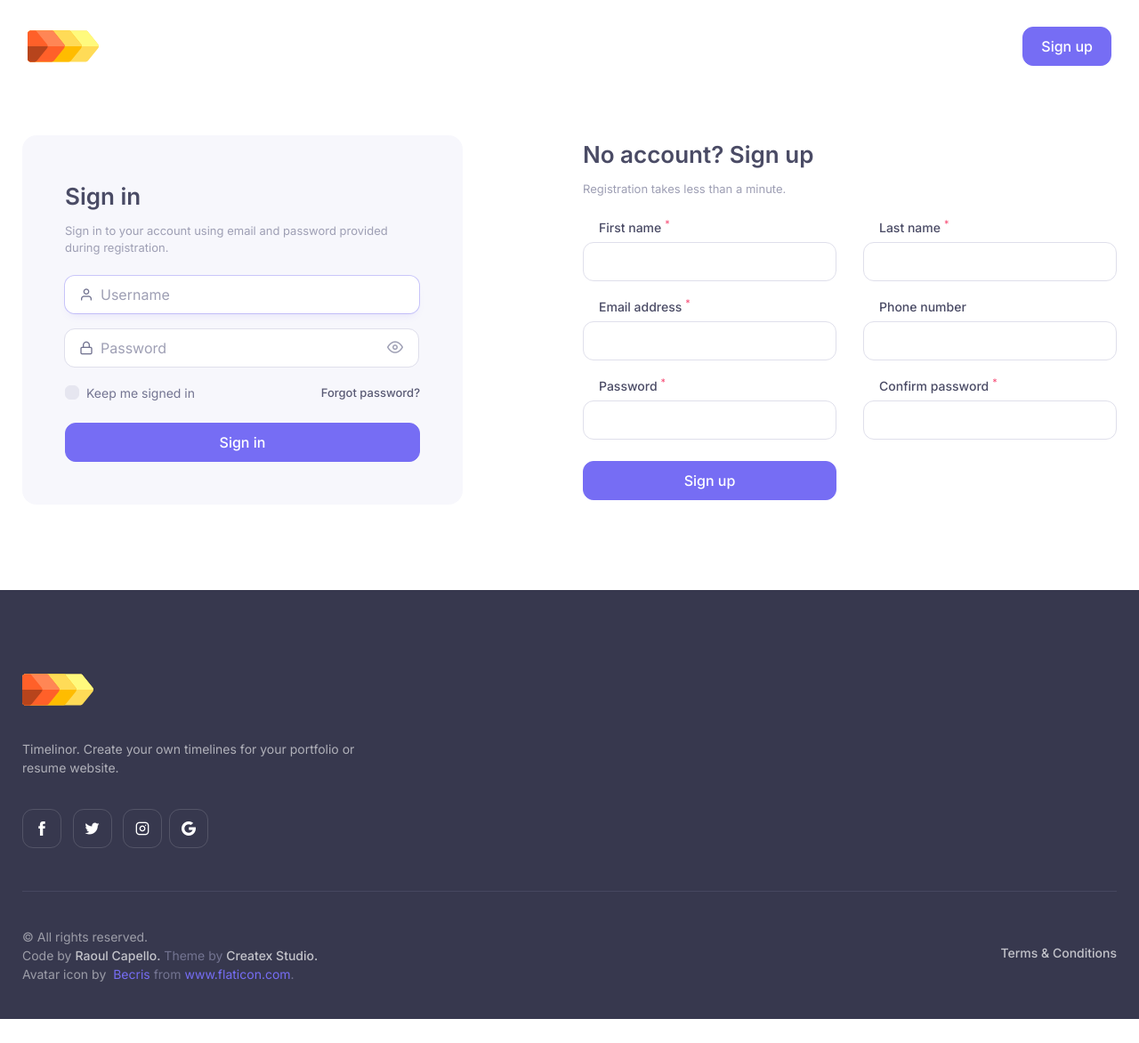
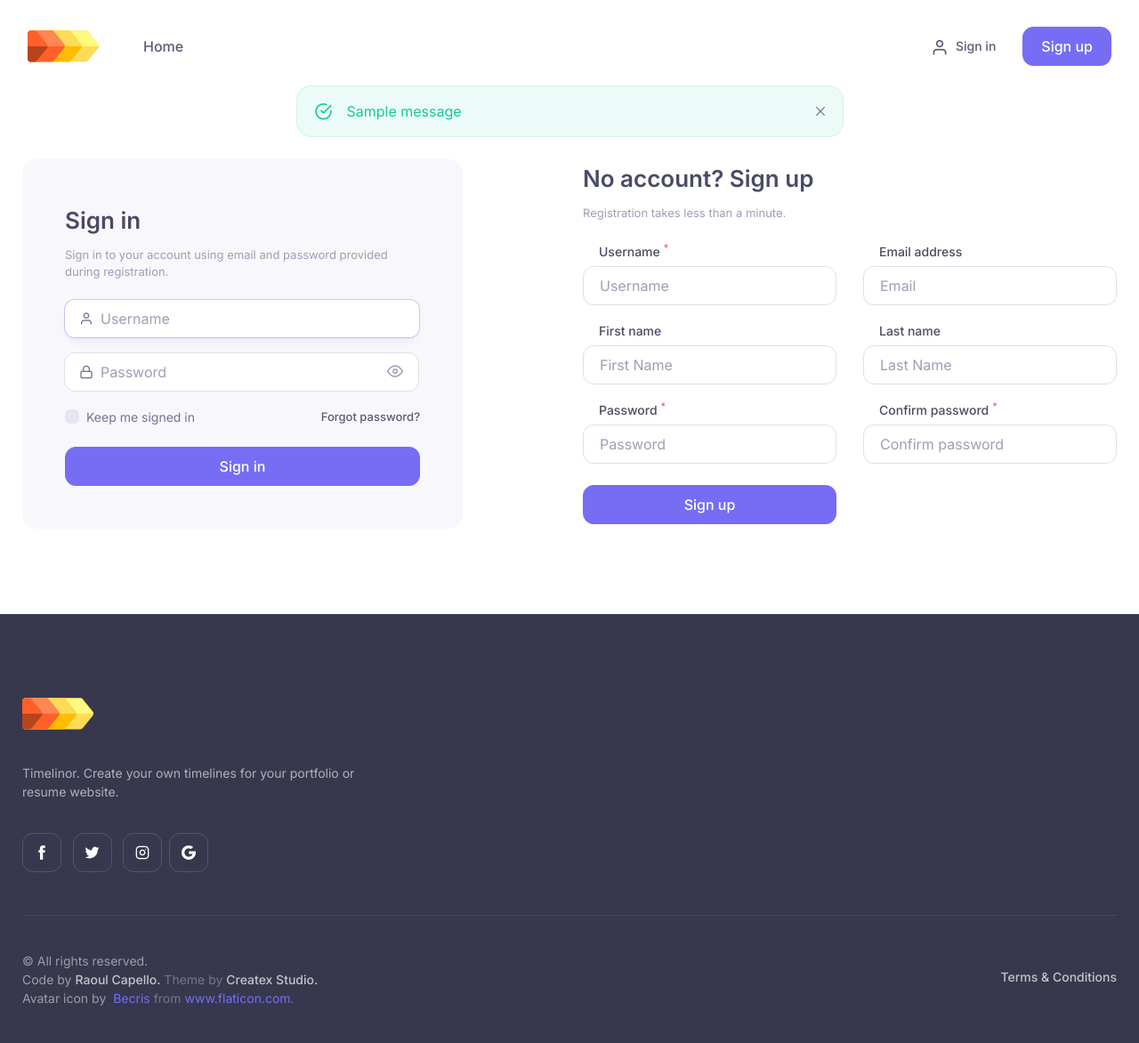
Before and after one commit to raoulcapello/timelinor, a Django app: page /accounts/login in a window 1280 px wide. Shown: the whole page at 89% size. Before the commit the page ends 1145 px from the top, so only its background shows below. Run offline with Django 3.2, Linux system fonts and the light colour scheme; tables that the repository leaves empty hold one stand-in row (values such as "Sample post"); one stand-in notice (Sample message) is shown; some libraries are stand-ins or nearby versions; some web fonts are replaced.

Commit message:
Refactor login and registration
- Enable django messages
- Add RegisterUserForm
- Optimize templates

```diff
--- /dev/null
+++ b/accounts/forms.py
@@ -0,0 +1,45 @@
+from django import forms
+from django.contrib.auth.forms import UserCreationForm
+
+from .models import User
+
+
+class RegisterUserForm(UserCreationForm):
+    def __init__(self, *args, **kwargs):
+        super().__init__(*args, **kwargs)
+        # Add form-control class to all visible fields
+        for visible in self.visible_fields():
+            visible.field.widget.attrs['class'] = 'form-control'
+
+    username = forms.CharField(
+        widget=forms.TextInput(attrs={'placeholder': 'Username'})
+    )
+    email = forms.EmailField(
+        required=False,
+        widget=forms.EmailInput(attrs={'placeholder': 'Email'}),
+    )
+    first_name = forms.CharField(
+        required=False,
+        widget=forms.TextInput(attrs={'placeholder': 'First Name'}),
+    )
+    last_name = forms.CharField(
+        required=False,
+        widget=forms.TextInput(attrs={'placeholder': 'Last Name'}),
+    )
+    password1 = forms.CharField(
+        widget=forms.PasswordInput(attrs={'placeholder': 'Password'})
+    )
+    password2 = forms.CharField(
+        widget=forms.PasswordInput(attrs={'placeholder': 'Confirm password'})
+    )
+
+    class Meta:
+        model = User
+        fields = [
+            'username',
+            'email',
+            'first_name',
+            'last_name',
+            'password1',
+            'password2',
+        ]
--- a/accounts/models.py
+++ b/accounts/models.py
@@ -1,4 +1,3 @@
-from django.db import models
 from django.contrib.auth.models import AbstractUser
 
 
--- a/accounts/views.py
+++ b/accounts/views.py
@@ -1,8 +1,8 @@
 from django.shortcuts import render, redirect, reverse
 from django.contrib.auth import authenticate, login, logout
-from django.db import IntegrityError
+from django.contrib import messages
 
-from .models import User
+from .forms import RegisterUserForm
 
 
 def profile(request):
@@ -12,66 +12,49 @@
 
 
 def login_view(request):
+    register_form = RegisterUserForm()
     if request.method == 'POST':
         username = request.POST['username']
         password = request.POST['password']
         user = authenticate(request, username=username, password=password)
+
         if user is not None:
             login(request, user)
-            return redirect(reverse('profile'))
-        else:
-            return render(
-                request,
-                'accounts/signin_signup.html',
-                {'warning_message': 'Invalid credentials, please try again.'},
-            )
+            return redirect('profile')
 
-    return render(request, 'accounts/signin_signup.html')
+        messages.error(request, 'Invalid credentials, please try again.')
+
+    return render(
+        request,
+        'accounts/signin_signup.html',
+        {'register_form': register_form},
+    )
 
 
 def logout_view(request):
     logout(request)
-    return render(
-        request,
-        'timelinor/home.html',
-        {'success_message': 'You have been logged out.'},
-    )
+    messages.success(request, 'You have been logged out.')
+    return redirect('home')
 
 
 def register(request):
     if request.method == 'POST':
-        # Get user data
-        username = request.POST['username']
-        password = request.POST['password']
-        password2 = request.POST['password2']
-        first_name = request.POST['first_name']
-        last_name = request.POST['last_name']
+        register_form = RegisterUserForm(request.POST)
+        if register_form.is_valid():
+            register_form.save()
+            username = register_form.cleaned_data.get('username')
+            messages.success(
+                request, f'Account created for {username}, please log in!'
+            )
+            return redirect('register')
+        else:
+            messages.error(request, 'Something went wrong.')
 
-        # Check if passwords match
-        if password != password2:
-            return render(
-                request,
-                'accounts/signin_signup.html',
-                {'warning_message': 'Passwords don\'t match.'},
-            )
+    else:
+        register_form = RegisterUserForm()
 
-        # Create user, will fail if username exists
-        try:
-            User.objects.create_user(
-                username=username,
-                password=password,
-                first_name=first_name,
-                last_name=last_name,
-            )
-        except IntegrityError:
-            return render(
-                request,
-                'accounts/signin_signup.html',
-                {'warning_message': 'Username unavailable.'},
-            )
-
-        return render(
-            request,
-            'accounts/signin_signup.html',
-            {'message_success': 'Account created, please log in.'},
-        )
+    return render(
+        request,
+        'accounts/signin_signup.html',
+        {'register_form': register_form},
+    )
--- a/frontend/static/css/timelinor.css
+++ b/frontend/static/css/timelinor.css
@@ -1,3 +1,17 @@
 .navbar-expand-lg .dropdown-mega .dropdown-column {
   padding: 1rem 0;
 }
+
+.errorlist {
+  list-style-type: none;
+  color: red;
+}
+
+.errorlist li {
+  display: block;
+  width: 100%;
+  margin-top: 0.375rem;
+  margin-left: -20px;
+  font-size: 0.75rem;
+  color: #f74f78;
+}
--- a/templates/accounts/signin_signup.html
+++ b/templates/accounts/signin_signup.html
@@ -3,21 +3,12 @@
 
                 {% block content %}
 
+                <div class="container py-5 py-md-7">
 
+                    {% include 'partials/_messages.html' %}
 
-                <div class="container py-5 py-md-7 mt-5">
                     <div class="row align-items-center pt-2">
                         <div class="col-md-6 col-lg-5 mb-5 mb-md-0">
-
-                            {% if warning_message %}
-                            <!-- Warning alert -->
-                            <div class="alert d-flex alert-warning alert-dismissible fade show" role="alert">
-                                <i class="ai-alert-triangle fs-xl me-3"></i>
-                                {{ warning_message }}
-                                <button type="button" class="btn-close" data-bs-dismiss="alert" aria-label="Close"></button>
-                            </div>
-                            {% endif %}
-
                             <div class="bg-secondary px-4 py-5 p-sm-5 rounded-3">
                                 <h1 class="h3 pt-1">Sign in</h1>
                                 <p class="fs-ms text-muted">Sign in to your account using email and password provided during registration.</p>
@@ -50,33 +41,42 @@
                             <h2 class="h3">No account? Sign up</h2>
                             <p class="fs-ms text-muted">Registration takes less than a minute.</p>
                             <form method="post" action="{% url 'register' %}" class="row needs-validation" novalidate>
+                                {% csrf_token %}
+                                {{ register_form.non_field_errors }}
                                 <div class="col-sm-6 mb-3">
-                                    <label class="form-label" for="reg-fn">First name<sup class="text-danger ms-1">*</sup></label>
-                                    <input class="form-control" type="text" required id="reg-fn">
+                                    <label class="form-label" for="reg-email">Username<sup class="text-danger ms-1">*</sup></label>
+                                    {{ register_form.username }}
+                                    {{ register_form.username.errors }}
+                                    <div class="invalid-feedback">Please enter a valid username!</div>
+                                </div>
+                                <div class="col-sm-6 mb-3">
+                                    <label class="form-label" for="reg-email">Email address</label>
+                                    {{ register_form.email }}
+                                    {{ register_form.email.errors }}
+                                    <div class="invalid-feedback">Please enter a valid email address!</div>
+                                </div>
+                                <div class="col-sm-6 mb-3">
+                                    <label class="form-label" for="reg-fn">First name</label>
+                                    {{ register_form.first_name }}
+                                    {{ register_form.first_name.errors }}
                                     <div class="invalid-feedback">Please enter you first name!</div>
                                 </div>
                                 <div class="col-sm-6 mb-3">
-                                    <label class="form-label" for="reg-ln">Last name<sup class="text-danger ms-1">*</sup></label>
-                                    <input class="form-control" type="text" required id="reg-ln">
+                                    <label class="form-label" for="reg-ln">Last name</label>
+                                    {{ register_form.last_name }}
+                                    {{ register_form.last_name.errors }}
                                     <div class="invalid-feedback">Please enter you last name!</div>
                                 </div>
                                 <div class="col-sm-6 mb-3">
-                                    <label class="form-label" for="reg-email">Email address<sup class="text-danger ms-1">*</sup></label>
-                                    <input class="form-control" type="email" required id="reg-email">
-                                    <div class="invalid-feedback">Please enter a valid email address!</div>
-                                </div>
-                                <div class="col-sm-6 mb-3">
-                                    <label class="form-label" for="reg-phone">Phone number</label>
-                                    <input class="form-control bg-image-0" type="text" id="reg-phone">
-                                </div>
-                                <div class="col-sm-6 mb-3">
                                     <label class="form-label" for="reg-password">Password<sup class="text-danger ms-1">*</sup></label>
-                                    <input class="form-control" type="password" required id="reg-password">
+                                    {{ register_form.password1 }}
+                                    {{ register_form.password1.errors }}
                                     <div class="invalid-feedback">Please provide password!</div>
                                 </div>
                                 <div class="col-sm-6 mb-3">
                                     <label class="form-label" for="reg-confirm-password">Confirm password<sup class="text-danger ms-1">*</sup></label>
-                                    <input class="form-control" type="password" required id="reg-confirm-password">
+                                    {{ register_form.password2 }}
+                                    {{ register_form.password2.errors }}
                                     <div class="invalid-feedback">Password doesn't match!</div>
                                 </div>
                                 <div class="col-sm-6 pt-2">
--- /dev/null
+++ b/templates/partials/_messages.html
@@ -0,0 +1,21 @@
+                <!-- Messages -->
+                <div class="col-lg-6 mx-auto" style="min-height: 75px;">
+                    {% if messages %}
+                    {% for message in messages %}
+                    <!-- {{ message.tags|capfirst }} Alert -->
+                    <div class="alert d-flex alert-{{ message.tags }} alert-dismissible fade show" role="alert">
+                        {% if message.tags == 'success' %}
+                        <i class="ai-check-circle fs-xl me-3"></i>
+                        {% endif %}
+                        {% if message.tags == 'warning' %}
+                        <i class="ai-alert-triangle fs-xl me-3"></i>
+                        {% endif %}
+                        {% if message.tags == 'danger' %}
+                        <i class="ai-x-circle fs-xl me-3"></i>
+                        {% endif %}
+                        {{ message }}
+                        <button type="button" class="btn-close" data-bs-dismiss="alert" aria-label="Close"></button>
+                    </div>
+                    {% endfor %}
+                    {% endif %}
+                </div>
--- a/templates/partials/_nav_top.html
+++ b/templates/partials/_nav_top.html
@@ -1,5 +1,11 @@
         {% load static %}
+        {% url 'home' as home_url %}
+        {% url 'login' as login_url %}
+        {% if request.path == login_url %}
+        <header class="header navbar navbar-expand-lg navbar-light navbar-floating navbar-sticky" data-scroll-header data-fixed-element>
+            {% else %}
             <header class="header navbar navbar-expand-lg navbar-dark navbar-floating navbar-sticky" data-scroll-header data-fixed-element>
+                {% endif %}
                 <div class="container px-0 px-xl-3">
                     <button class="navbar-toggler ms-n2 me-2" type="button" data-bs-toggle="offcanvas" data-bs-target="#primaryMenu">
                         <span class="navbar-toggler-icon"></span>
@@ -56,7 +62,7 @@
                                     </div>
                                 </li>
                                 {% else %}
-                            <li class="nav-item active"><a class="nav-link" href="{% url 'home' %}">Home</a></li>
+                                <li class="nav-item{% if request.path == home_url %} active{% endif %}"><a class="nav-link" href="{% url 'home' %}">Home</a></li>
                                 {% endif %}
                             </ul>
                         </div>
--- a/templates/partials/_signin_modals.html
+++ b/templates/partials/_signin_modals.html
@@ -12,7 +12,7 @@
                                 {% csrf_token %}
                                 <div class="mb-3">
                                     <div class="input-group">
-                                        <i class="ai-mail position-absolute top-50 start-0 translate-middle-y ms-3"></i>
+                                        <i class="ai-user position-absolute top-50 start-0 translate-middle-y ms-3"></i>
                                         <input class="form-control rounded" type="username" name="username" placeholder="Username" autocomplete="off" required>
                                     </div>
                                 </div>
@@ -47,29 +47,36 @@
                             <p class="fs-ms text-muted">Registration takes less than a minute.</p>
                             <form method="post" action="/accounts/register" class="needs-validation" novalidate>
                                 {% csrf_token %}
+                                {{ register_form.non_field_errors }}
                                 <div class="mb-3">
-                                    <input class="form-control" type="text" name="username" placeholder="Username" autocomplete="off" required>
+                                    {{ register_form.username }}
+                                    {{ register_form.username.errors }}
                                 </div>
                                 <div class="row">
                                     <div class="col-sm-6 mb-3">
-                                        <input class="form-control" type="text" name="first_name" autocomplete="off" placeholder="First name">
+                                        {{ register_form.first_name }}
+                                        {{ register_form.first_name.errors }}
                                     </div>
                                     <div class="col-sm-6 mb-3">
-                                        <input class="form-control" type="text" name="last_name" autocomplete="off" placeholder="Last name">
+                                        {{ register_form.last_name }}
+                                        {{ register_form.last_name.errors }}
                                     </div>
                                 </div>
                                 <div class="mb-3">
-                                    <input class="form-control" type="email" name="email" autocomplete="off" placeholder="Email">
+                                    {{ register_form.email }}
+                                    {{ register_form.email.errors }}
                                 </div>
                                 <div class="mb-3 password-toggle">
-                                    <input class="form-control" type="password" name="password" placeholder="Password" required>
+                                    {{ register_form.password1 }}
+                                    {{ register_form.password1.errors }}
                                     <label class="password-toggle-btn" aria-label="Show/hide password">
                                         <input class="password-toggle-check" type="checkbox">
                                         <span class="password-toggle-indicator"></span>
                                     </label>
                                 </div>
                                 <div class="mb-3 password-toggle">
-                                    <input class="form-control" type="password" name="password2" placeholder="Confirm password" required>
+                                    {{ register_form.password2 }}
+                                    {{ register_form.password2.errors }}
                                     <label class="password-toggle-btn" aria-label="Show/hide password">
                                         <input class="password-toggle-check" type="checkbox">
                                         <span class="password-toggle-indicator"></span>
--- a/timelinor/settings/base.py
+++ b/timelinor/settings/base.py
@@ -15,6 +15,11 @@
 
 import environ
 
+from django.contrib.messages import constants as messages
+
+MESSAGE_TAGS = {
+    messages.ERROR: 'danger',
+}
 
 env = environ.Env(
     # set casting, default value
```
Also changed, not shown: frontend/views.py (+6 -1 lines), templates/timelinor/home.html (+3 -11 lines). Lines whose indentation alone changed are shown as unchanged.
